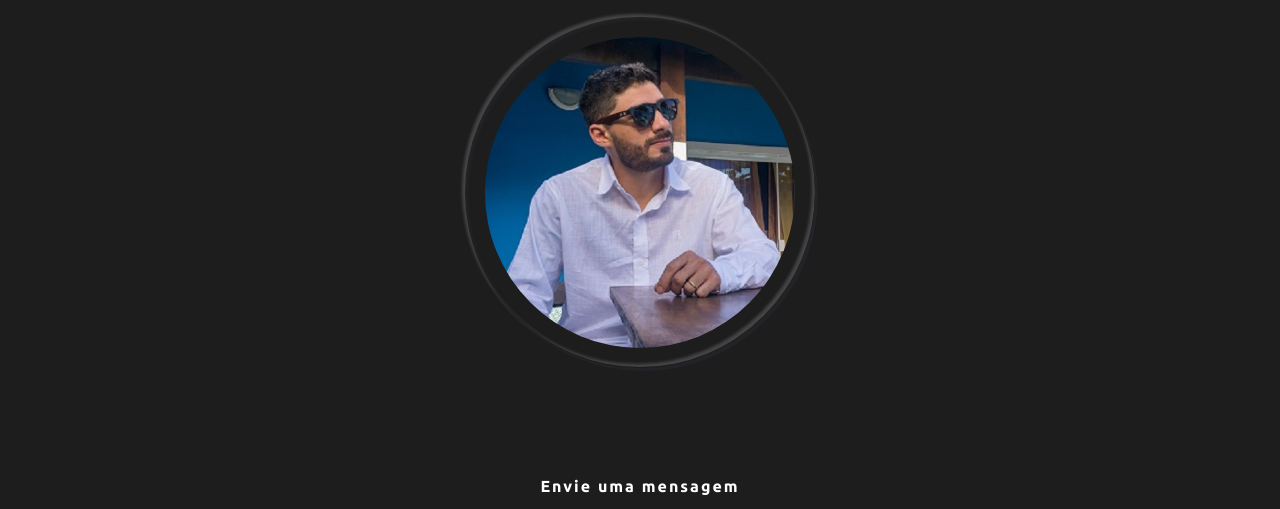
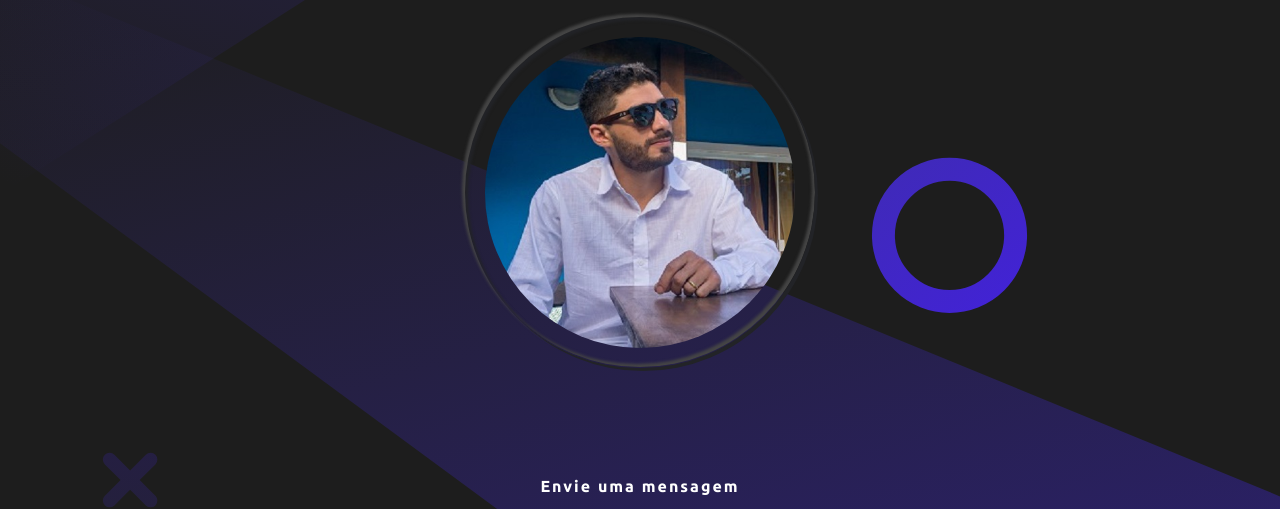
Before and after one commit to rafilds66/Portifolio-Rafael-Lacerda, a plain HTML site: page index.html in a window 1280 px wide. Shown: the part 524-1033 px from the top of the page. Drawn offline with nearby package versions, Linux system fonts and the light colour scheme.

Commit message:
Adicionando imagem de fundo

```diff
--- a/src/css/global.css
+++ b/src/css/global.css
@@ -11,8 +11,8 @@ html{
 body{
     font-family: var(--fontePrimaria);
     font-size: var(--fonteNormal);
-    /* background: url(../img/bg-desktop.svg);
-    background-size: cover; */
+    background: url(../img/bg-desktop.svg);
+    background-size: cover;
     background-color: var(--corFundoEscuro);
 }
 
@@ -104,9 +104,9 @@ body{
     background: transparent;
 }
 
-/* @media(max-width: 380px){
+@media(max-width: 380px){
     body{
         background: url(../img/bg-mobile.svg);
         background-color: var(--corFundoEscuro);
     }
-} */
+}
```
